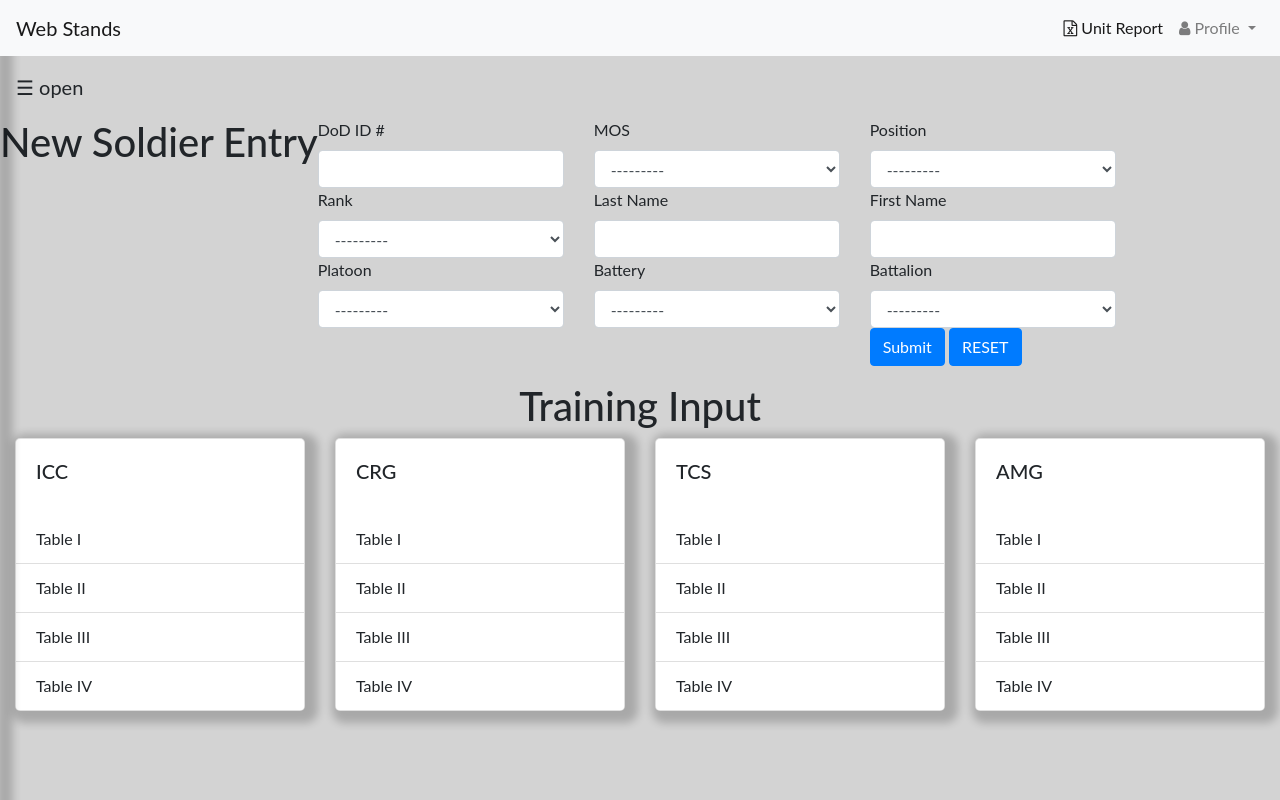
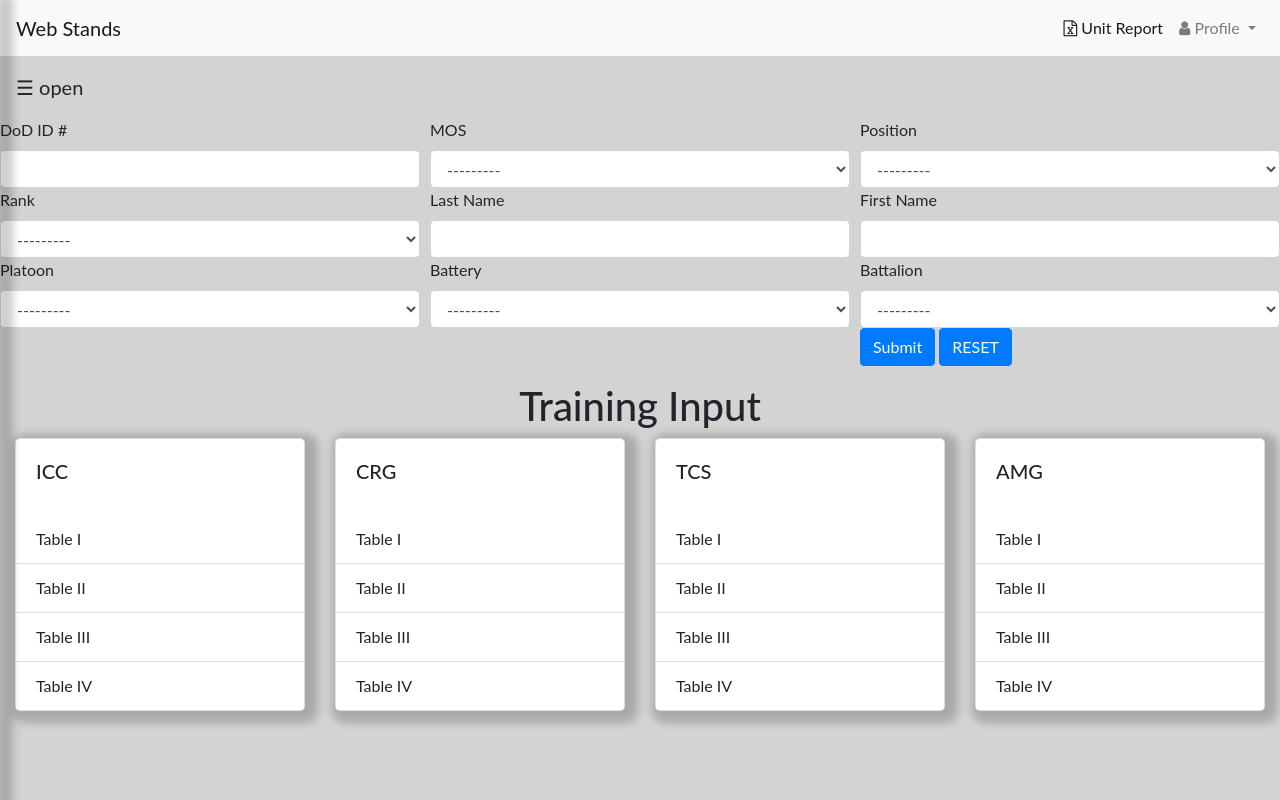
Before and after one commit to bytsur01/webStands, a Django app: page / in a window 1280 px wide. Run offline with Django 3.2, Linux system fonts and the light colour scheme; some libraries are stand-ins or nearby versions.

Commit message:
06 MAR 2020.

```diff
--- a/stands/urls.py
+++ b/stands/urls.py
@@ -1,9 +1,11 @@
 
 from django.urls import path
 from stands import views
+from .views import SoldierList
 
 
 urlpatterns = [
     path('', views.index, name='index'),
+    path('soldiers/', SoldierList.as_view(), name='soldiers'),
 
 ]
--- a/stands/views.py
+++ b/stands/views.py
@@ -25,4 +25,8 @@ def index(request):
     else:
         form = SoldierForm()
 
-    return render(request, 'base.html', {'form': form})
+    return render(request, 'index.html', {'form': form})
+
+
+class SoldierList(ListView):
+    model = Soldierdata
--- a/templates/base.html
+++ b/templates/base.html
@@ -1,4 +1,3 @@
-{# tutorial/templates/tutorial/people.html #}
 {% load static %}
 <!DOCTYPE html>
 <html lang="eng">
@@ -26,6 +25,8 @@
     <!-- Latest compiled JavaScript -->
     <script src="https://maxcdn.bootstrapcdn.com/bootstrap/4.4.1/js/bootstrap.min.js"></script>
 
+
+
     <!--local files created by SFC Chad Phillips --->
     <link rel="stylesheet" type="text/css" href="{% static 'css/base.css' %}">
 
@@ -39,10 +40,11 @@
 <!-- This is the sidebar: not defined by the nav option because we will use that
       define the floating user login in the right hand of the screen -->
 
-  <div class="container">
 
-  <nav class="navbar navbar-expand-sm bg-light navbar-light fixed-top justify-content-end">
-      <a class="navbar-brand" href="#">Web Stands</a>
+
+
+<nav class="navbar navbar-expand-sm bg-light navbar-light justify-content-end sticky-top">
+    <a class="navbar-brand" href="{% url 'index' %}">Web Stands</a>
     <div class="collapse navbar-collapse">
         <ul class="navbar-nav ml-auto">
             <li class="nav-item active">
@@ -62,144 +64,25 @@
             </li>
         </ul>
     </div>
-</nav>
-
-    <h1 class='custom text'>Web Stands</h1>
-  </div>
-
-  <div id="mySidenav" class="sidenav">
+     <div id="mySidenav" class="sidenav sticky top">
         <a href="javascript:void(0)" class="closebtn" onclick="closeNav()">&times;</a>
         <a href="#">User Profile</a>
-    <a href="#">Add Solider</a>
+        <a href="{% url 'soldiers' %}">Soliders</a>
         <a href="#">Add Task</a>
         <a href="#">Unit View</a>
     </div>
 
-<div id="main" class="container-fixed">
+</nav>
+
+<div id="main" class="container-relative">
         <span id='open' style="font-size:20px;cursor:pointer" onclick="openNav()">&#9776; open</span>
     </div>
 
- <!-- End of sidebar -->
-  <!--Solider entry top-->
 
- <div class="container-fluid">
-    <div class="row">
-        <h1>New Soldier Entry</h1>
-        <form method='POST' action="." class="form row" novalidate>
-            {% csrf_token %}
-            <div class="col-md-4">
-                <div class="form-group">
 
-                    <label for="{{ form.DODID.id_for_label }}">DoD ID #</label>
-                    {{ form.DODID }}
-                    <label for="{{ form.Rank.id_for_label }}">Rank</label>
-                    {{ form.Rank }}
-                    <label for='{{ form.Platoon.id_for_label }}'>Platoon</label>
-                    {{ form.Platoon }}
-                </div>
-            </div>
-            <div class="col-md-4">
-                <div class="form-group">
-                    <label for="{{ form.MOS.id_for_label }}">MOS</label>
-                    {{ form.MOS }}
-                    <label for="{{ form.last_name.id_for_label }}">Last Name</label>
-                    {{ form.last_name }}
-                    <label for="{{ form.Battery.id_for_label }}">Battery</label>
-                    {{ form.Battery }}
-                </div>
-            </div>
-            <div class="col-md-4">
-                <div class="form-group">
-                    <label for="{{ form.Position.id_for_label }}">Position</label>
-                    {{ form.Position }}
-                    <label for="{{ form.first_name.id_for_label }}">First Name</label>
-                    {{ form.first_name }}
-                    <label for="{{ form.Battalion.id_for_label}}">Battalion</label>
-                    {{ form.Battalion}}
+{% block content %}
 
-                    <button class="btn btn-primary" name="sd" type="submit" value="Submit">Submit</button>
-                    <Button class="btn btn-primary" name="sd" type="reset" value="Reset">RESET</Button>
-                </div>
-            </div>
-        </form>
-    </div>
-
-</div>
-
-  <div class="container-fluid alpha">
-      <h1>Training Input</h1>
-  <div class="row">
-    <div class="col-sm">
-      <div class="card card-shadow">
-       <div class="card-body">
-        <h5 class="card-title">ICC</h5>
-       </div>
-        <ul class="list-group list-group-flush bob">
-          <li class="list-group-item">Table I</li>
-          <li class="list-group-item">Table II</li>
-          <li class="list-group-item">Table III</li>
-          <li class="list-group-item">Table IV</li>
-        </ul>
-      </div>
-    </div>
-    <div class="col-sm">
-      <div class="card card-shadow">
-        <div class="card-body">
-        <h5 class="card-title">CRG</h5>
-       </div>
-        <ul class="list-group list-group-flush">
-          <li class="list-group-item">Table I</li>
-          <li class="list-group-item">Table II</li>
-          <li class="list-group-item">Table III</li>
-          <li class="list-group-item">Table IV</li>
-        </ul>
-      </div>
-    </div>
-    <div class="col-sm">
-      <div class="card card-shadow">
-        <div class="card-body">
-        <h5 class="card-title">TCS</h5>
-       </div>
-        <ul class="list-group list-group-flush">
-        <li class="list-group-item">Table I</li>
-        <li class="list-group-item">Table II</li>
-        <li class="list-group-item">Table III</li>
-        <li class="list-group-item rounded">Table IV</li>
-      </ul>
-    </div>
-    </div>
-    <div class="col-sm">
-      <div class="card card-shadow">
-        <div class="card-body">
-        <h5 class="card-title">AMG</h5>
-       </div>
-        <ul class="list-group list-group-flush">
-        <li class="list-group-item">Table I</li>
-        <li class="list-group-item">Table II</li>
-        <li class="list-group-item">Table III</li>
-        <li class="list-group-item">Table IV</li>
-      </ul>
-    </div>
-    </div>
-  </div>
-</div>
-{% block content %}
 {% endblock %}
-  <div class="container">
-
-  </div>
-<script>
-function openNav() {
-  document.getElementById("mySidenav").style.width = "150px";
-  document.getElementById("main").style.marginLeft = "150px";
-}
-
-function closeNav() {
-  document.getElementById("mySidenav").style.width = "0";
-  document.getElementById("main").style.marginLeft= "0";
-}
-</script>
-
 
 </body>
 
@@ -215,4 +98,17 @@ function closeNav() {
         }
 </script>
 
+
+<script>
+function openNav() {
+  document.getElementById("mySidenav").style.width = "150px";
+  document.getElementById("main").style.marginLeft = "150px";
+}
+
+function closeNav() {
+  document.getElementById("mySidenav").style.width = "0";
+  document.getElementById("main").style.marginLeft= "0";
+}
+</script>
+
 </html>
--- /dev/null
+++ b/templates/index.html
@@ -0,0 +1,99 @@
+{% extends 'base.html' %}
+{% load static %}
+
+{% block content %}
+    <form method='POST' action="." class="form-row">
+        {% csrf_token %}
+        <div class="col-md-4">
+            <div class="form-group">
+                <label for="{{ form.DODID.id_for_label }}">DoD ID #</label>
+                {{ form.DODID }}
+                <label for="{{ form.Rank.id_for_label }}">Rank</label>
+                {{ form.Rank }}
+                <label for='{{ form.Platoon.id_for_label }}'>Platoon</label>
+                {{ form.Platoon }}
+            </div>
+        </div>
+        <div class="col-md-4">
+            <div class="form-group">
+                <label for="{{ form.MOS.id_for_label }}">MOS</label>
+                {{ form.MOS }}
+                <label for="{{ form.last_name.id_for_label }}">Last Name</label>
+                {{ form.last_name }}
+                <label for="{{ form.Battery.id_for_label }}">Battery</label>
+                {{ form.Battery }}
+            </div>
+        </div>
+        <div class="col-md-4">
+            <div class="form-group">
+                <label for="{{ form.Position.id_for_label }}">Position</label>
+                {{ form.Position }}
+                <label for="{{ form.first_name.id_for_label }}">First Name</label>
+                {{ form.first_name }}
+                <label for="{{ form.Battalion.id_for_label}}">Battalion</label>
+                {{ form.Battalion}}
+                <button class="btn btn-primary" name="sd" type="submit" value="Submit">Submit</button>
+                <Button class="btn btn-primary" name="sd" type="reset" value="Reset">RESET</Button>
+            </div>
+        </div>
+    </form>
+
+<div class="container-fluid alpha">
+        <h1>Training Input</h1>
+        <div class="row">
+            <div class="col-sm">
+                <div class="card card-shadow">
+                    <div class="card-body">
+                        <h5 class="card-title">ICC</h5>
+                    </div>
+                    <ul class="list-group list-group-flush bob">
+                        <li class="list-group-item">Table I</li>
+                        <li class="list-group-item">Table II</li>
+                        <li class="list-group-item">Table III</li>
+                        <li class="list-group-item">Table IV</li>
+                    </ul>
+                </div>
+            </div>
+            <div class="col-sm">
+                <div class="card card-shadow">
+                    <div class="card-body">
+                        <h5 class="card-title">CRG</h5>
+                    </div>
+                    <ul class="list-group list-group-flush">
+                        <li class="list-group-item">Table I</li>
+                        <li class="list-group-item">Table II</li>
+                        <li class="list-group-item">Table III</li>
+                        <li class="list-group-item">Table IV</li>
+                    </ul>
+                </div>
+            </div>
+
+            <div class="col-sm">
+                <div class="card card-shadow">
+                    <div class="card-body">
+                        <h5 class="card-title">TCS</h5>
+                    </div>
+                    <ul class="list-group list-group-flush">
+                        <li class="list-group-item">Table I</li>
+                        <li class="list-group-item">Table II</li>
+                        <li class="list-group-item">Table III</li>
+                        <li class="list-group-item rounded">Table IV</li>
+                    </ul>
+                </div>
+            </div>
+            <div class="col-sm">
+                <div class="card card-shadow">
+                    <div class="card-body">
+                        <h5 class="card-title">AMG</h5>
+                    </div>
+                    <ul class="list-group list-group-flush">
+                        <li class="list-group-item">Table I</li>
+                        <li class="list-group-item">Table II</li>
+                        <li class="list-group-item">Table III</li>
+                        <li class="list-group-item">Table IV</li>
+                    </ul>
+                </div>
+            </div>
+        </div>
+    </div>
+{% endblock %}
```
Also changed, not shown: templates/stands/soldierdata_list.html (added, +13 -0 lines). Lines whose indentation alone changed are shown as unchanged.
